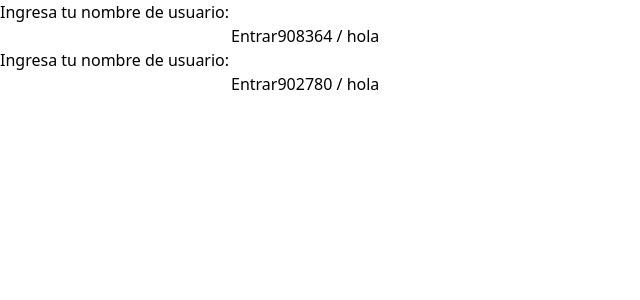
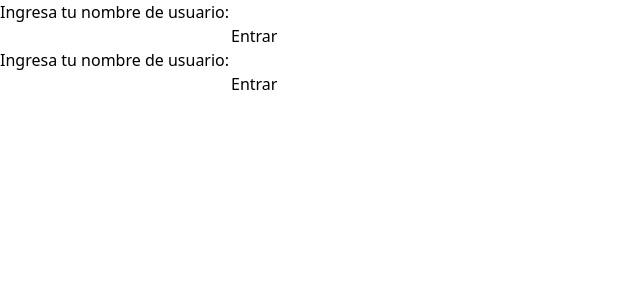
Before and after one commit to Rodolfo05/Rodolfo05-chat-react-socketio-frontend, a React (Vite) app: page / in a window 1280 px wide. Shown: the top 300 px of the page, without its empty margins (0-640 px from the left). Built offline with nearby package versions, Linux system fonts and the light colour scheme; no server answers.

Commit message:
se quita texto de prueba

```diff
--- a/src/components/Login.jsx
+++ b/src/components/Login.jsx
@@ -50,7 +50,6 @@ export const Login = () => {
 
                 <button onClick={goToChat} className='w-80 text-2xl text-white bg-gradient-to-r from-cyan-500 to-blue-500 hover:bg-gradient-to-bl focus:ring-4 focus:outline-none focus:ring-cyan-300 dark:focus:ring-cyan-800 font-medium rounded-lg px-5 py-2.5 text-center me-2 mb-2'>Entrar</button>
 
-            <label>{userID} / hola</label>
             </div>
 
 
```
